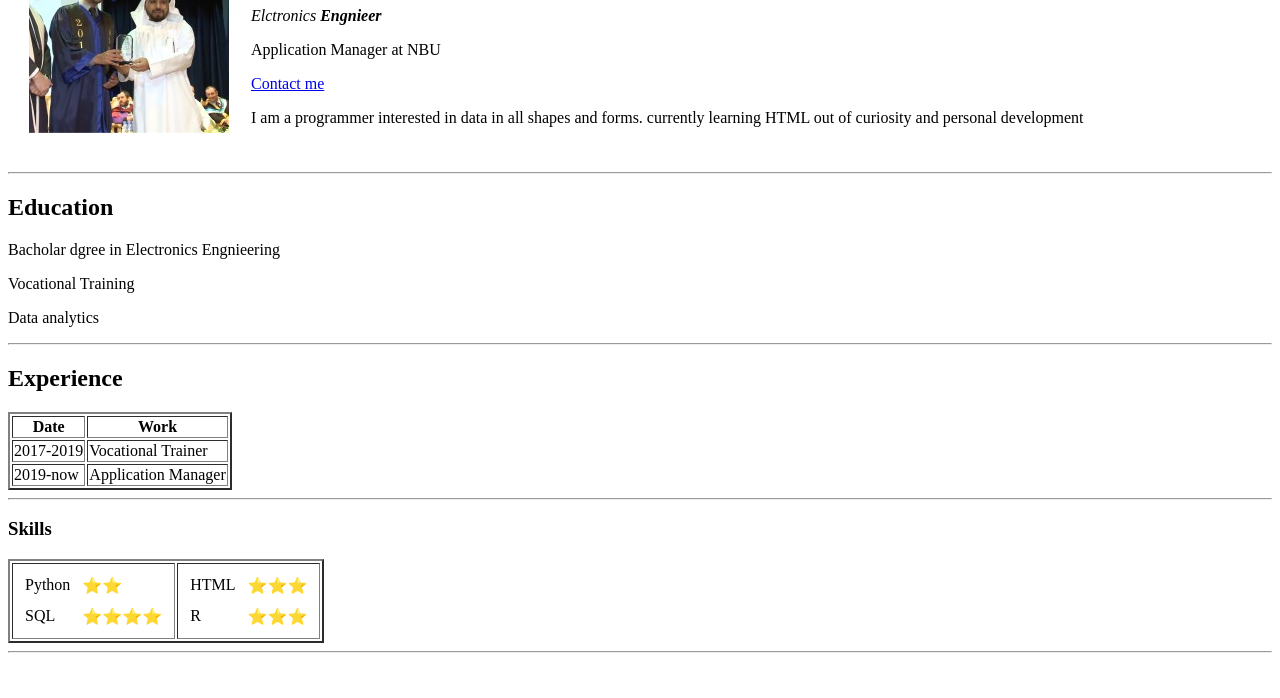
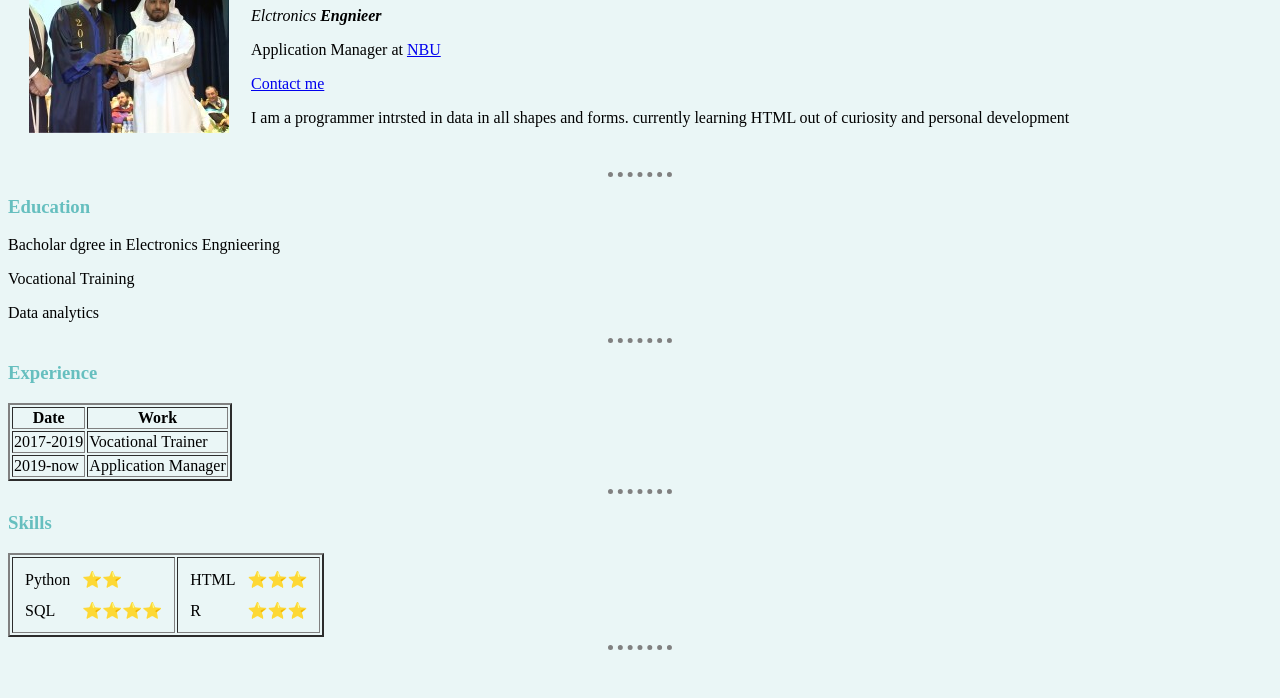
Before and after one commit to AKM990/CV, a plain HTML site: page index.html in a window 1280 px wide. Shown: the part 102-800 px from the top of the page. Drawn offline with Linux system fonts and the light colour scheme; files that its build step writes are made by us from their sources.

Commit message:
uploading css

```diff
--- a/index.html
+++ b/index.html
@@ -4,18 +4,19 @@
 <head>
   <meta charset="utf-8">
   <title>Ahmed Personal Site</title>
+  <link rel="stylesheet" href="css/styles.css">
 </head>
 
-<body>
+<body >
   <table cellspacing="20">
     <tr>
-      <td><img src="personalpic.jfif" alt="ME"></td>
+      <td><img src="personalpic.jfif" alt="abdullah"></td>
       <td>
         <h1>Ahmed Khalil Mohanna</h1>
         <p><em>Elctronics <strong>Engnieer</strong> </em></p>
-        <p>Application Manager at NBU</p>
+        <p>Application Manager at <a href="https://www.nbu.edu.sa/">NBU</a></p>
         <a href="contact.html">Contact me</a>
-        <p>I am a programmer interested in data in all shapes and forms. currently learning HTML out of curiosity and personal development</p>
+        <p>I am a programmer intrsted in data in all shapes and forms. currently learning HTML out of curiosity and personal development</p>
       </td>
     </tr>
   </table>
@@ -23,7 +24,7 @@
 
 
   <hr>
-  <h2>Education</h2>
+  <h3>Education</h3>
   <p>Bacholar dgree in Electronics Engnieering</p>
   <p>Vocational Training</p>
   <p>Data analytics</p>
@@ -33,7 +34,7 @@
 
 
 
-  <h2>Experience</h2>
+  <h3>Experience</h3>
   <table border="2">
     <th>Date</th>
     <th>Work</th>
```
